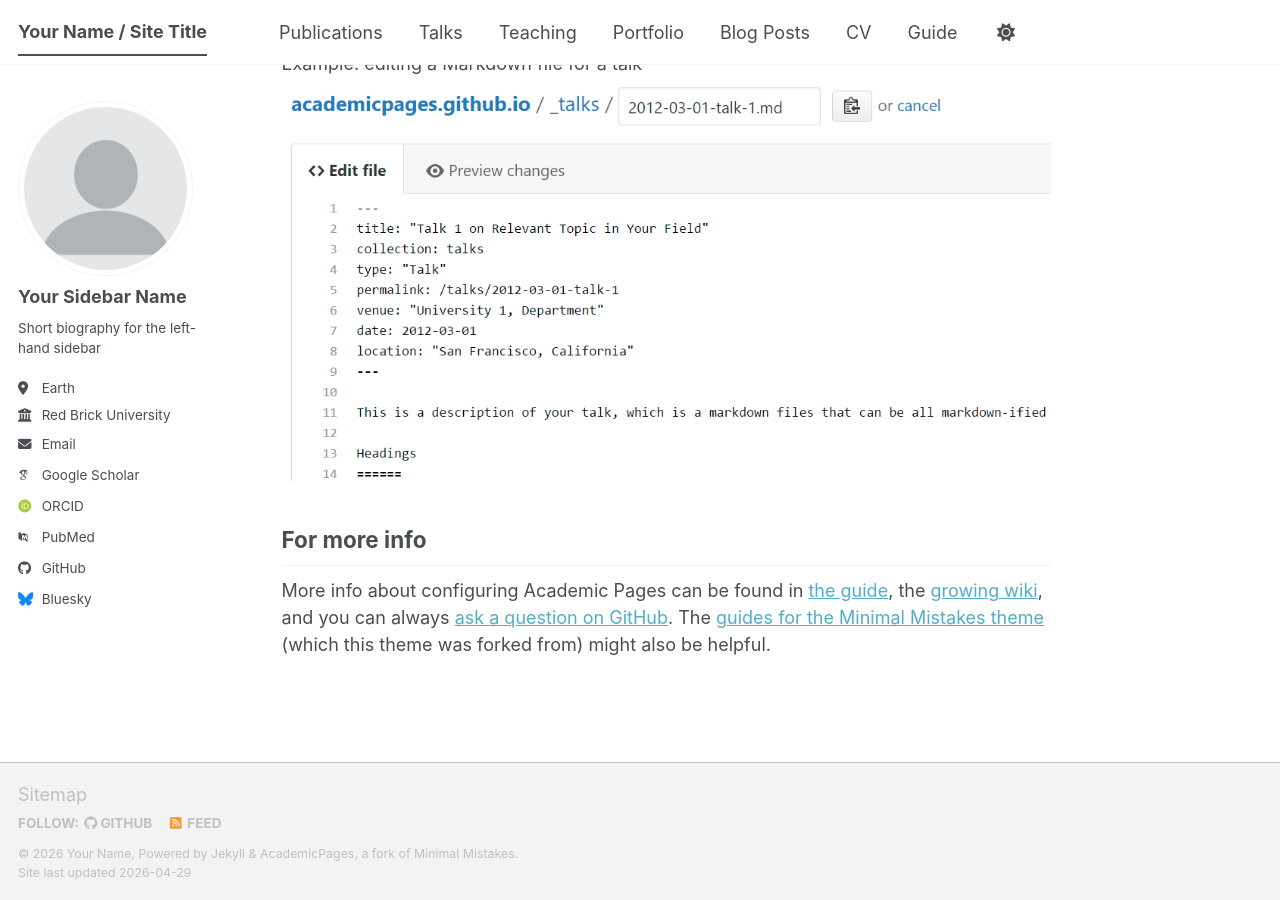
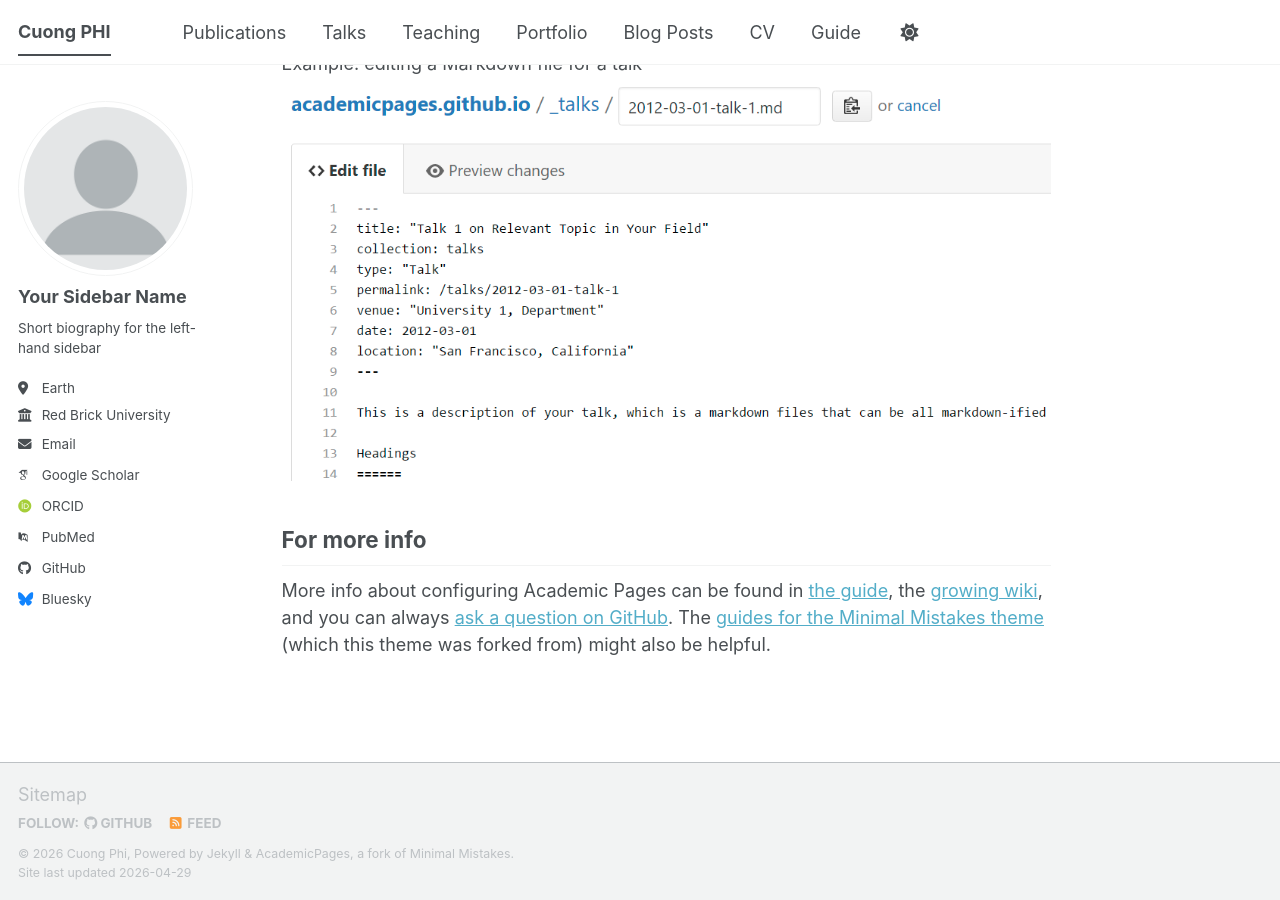
Before and after one commit to tcuongphi/tcuongphi.github.io, a Jekyll site: the page built from _pages/about.md, in a window 1280 px wide and 900 px high, scrolled down 2720 px. Built offline with Jekyll 4.4.1, drawn with Linux system fonts in a browser that asks for light colours; some web fonts are replaced; a script bundle is joined from its source files by our own code; library files that are not in the unit come from our copies.

Commit message:
Update site configuration with personal details

```diff
--- a/_config.yml
+++ b/_config.yml
@@ -9,14 +9,14 @@
 # Basic Site Settings
 locale                   : "en-US"
 site_theme               : "default" # The available themes options are "default", "air", "sunrise", "mint", "dirt" and "contrast"
-title                    : "Your Name / Site Title"
+title                    : "Cuong PHI"
 title_separator          : "-"
-name                     : &name "Your Name"
-description              : &description "Your Name's academic portfolio"   # Update this with a general description of your site, this is the default if not overridden by a page
-url                      : https://academicpages.github.io # The base hostname & protocol for your site e.g. "https://[your GitHub username].github.io",
+name                     : &name "Cuong Phi"
+description              : &description "Cuong Phi's academic portfolio"   # Update this with a general description of your site, this is the default if not overridden by a page
+url                      : https://tcuongphi.github.io # The base hostname & protocol for your site e.g. "https://[your GitHub username].github.io",
                                                            # or if you already have some other page hosted on Github then use "https://[your GitHub username].github.io/[Your Repo Name]"
 baseurl                  : "" # the subpath of your site, e.g. "/blog"
-repository               : "academicpages/academicpages.github.io"
+repository               : "tcuongphi/tcuongphi.github.io"
 
 # Site Author - The following control what appear as part of the author content on the side bar.
 #               If a field is blank the icon and link will not appear, otherwise it will be shown.
```
